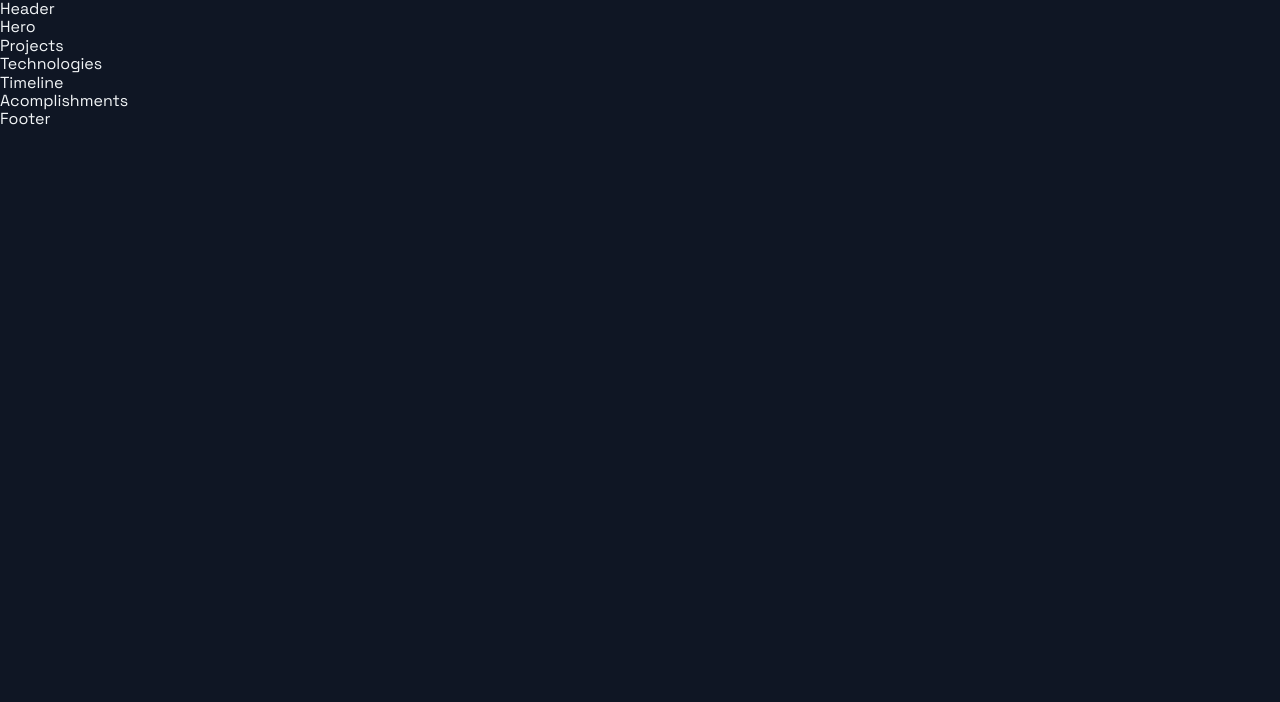
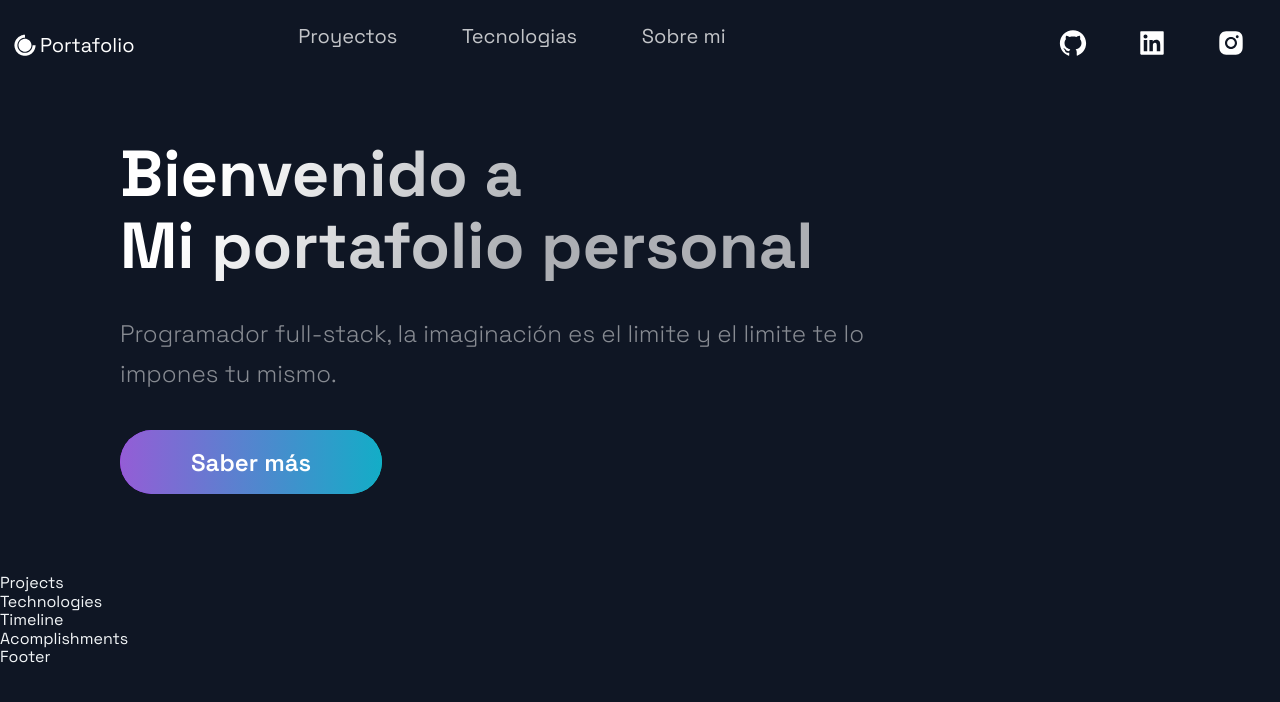
Before and after one commit to modpage1512/portfolio2.0, a Next.js app: page / in a window 1280 px wide. Shown: the top 702 px of the page. Built offline with nearby package versions, Linux system fonts and the light colour scheme.

Commit message:
ingresado el navbar y el titulo

```diff
--- a/src/components/Header/Header.js
+++ b/src/components/Header/Header.js
@@ -3,12 +3,46 @@ import React from 'react';
 import { AiFillGithub, AiFillInstagram, AiFillLinkedin } from 'react-icons/ai';
 import { DiCssdeck } from 'react-icons/di';
 
-import { Container, Div1, Div2, Div3, NavLink, SocialIcons } from './HeaderStyles';
+import { Container, Div1, Div2, Div3, NavLink, SocialIcons, Span } from './HeaderStyles';
 
 const Header = () =>  (
-  <div>
-    Header
-  </div>
+  <Container>
+    <Div1>
+      <Link href="/">
+        <a style={{display: "flex", alignItems: "center", color: "white", marginBottom: "20"}}>
+          <DiCssdeck size="3rem"/><Span>Portafolio</Span>
+        </a>
+      </Link>
+    </Div1>
+    <Div2>
+      <li>
+        <Link href="#projects">
+          <NavLink>Proyectos</NavLink>
+        </Link>
+      </li>
+      <li>
+        <Link href="#tech">
+          <NavLink>Tecnologias</NavLink>
+        </Link>
+      </li>
+      <li>
+        <Link href="#about">
+          <NavLink>Sobre mi</NavLink>
+        </Link>
+      </li>
+    </Div2>
+    <Div3>
+      <SocialIcons href="http://github.com">
+        <AiFillGithub size="3rem"/>
+      </SocialIcons>
+      <SocialIcons href="http://likedin.com">
+        <AiFillLinkedin size="3rem"/>
+      </SocialIcons>
+      <SocialIcons href="http://instagram.com">
+        <AiFillInstagram size="3rem"/>
+      </SocialIcons>
+    </Div3>
+  </Container>
 );
 
 export default Header;
--- a/src/components/Header/HeaderStyles.js
+++ b/src/components/Header/HeaderStyles.js
@@ -17,6 +17,10 @@ export const Container = styled.div`
     grid-row-gap: 0.5rem;
   }
 `;
+
+export const Span = styled.span`
+  font-size: 2rem;
+`
 export const Div1 = styled.div`
   grid-area: 1 / 1 / 2 / 2;
   display: flex;
--- a/src/components/Hero/Hero.js
+++ b/src/components/Hero/Hero.js
@@ -5,9 +5,18 @@ import Button from '../../styles/GlobalComponents/Button';
 import { LeftSection } from './HeroStyles';
 
 const Hero = (props) => (
-  <div>
-    Hero
-  </div>
+  <Section row nopadding>
+    <LeftSection>
+      <SectionTitle main center>
+        Bienvenido a <br/>
+        Mi portafolio personal
+      </SectionTitle>
+      <SectionText>
+        Programador full-stack, la imaginación es el limite y el limite te lo impones tu mismo.
+      </SectionText>
+      <Button onClick={() => window.location="https://google.com"}>Saber más</Button>
+    </LeftSection>
+  </Section>
 );
 
 export default Hero;
```
